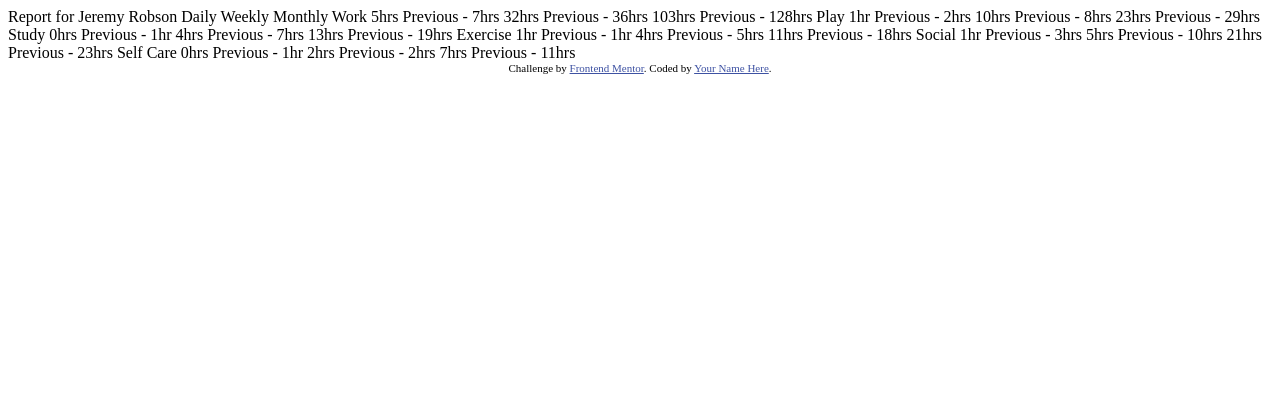
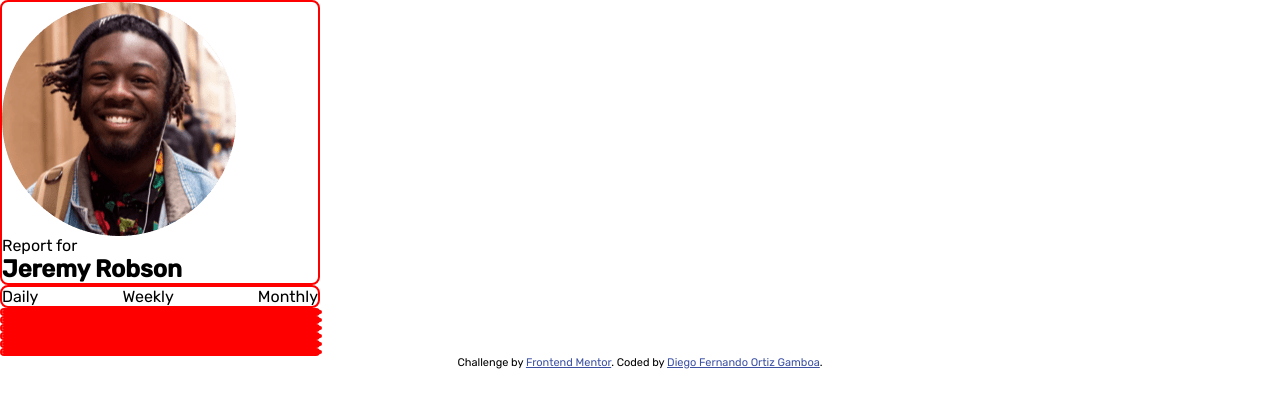
Before and after one commit to Diegofergamboa/time-tracking-dashboard-main, a website: page index.html in a window 1280 px wide. Drawn offline with Linux system fonts and the light colour scheme.

Commit message:
Styling the begin

```diff
--- a/index.html
+++ b/index.html
@@ -2,79 +2,55 @@
 <html lang="en">
 <head>
   <meta charset="UTF-8">
-  <meta name="viewport" content="width=device-width, initial-scale=1.0"> <!-- displays site properly based on user's device -->
-
-  <link rel="icon" type="image/png" sizes="32x32" href="./images/favicon-32x32.png">
-
+  <meta name="viewport" content="width=device-width, initial-scale=1.0">
+  <link rel="preconnect" href="https://fonts.googleapis.com">
+  <link rel="preconnect" href="https://fonts.gstatic.com" crossorigin>
+  <link href="https://fonts.googleapis.com/css2?family=Rubik:wght@300;400;500&display=swap" rel="stylesheet">
+  <link rel="stylesheet" href="/static/css/main.css">
   <title>Frontend Mentor | Time tracking dashboard</title>
-
-  <!-- Feel free to remove these styles or customise in your own stylesheet 👍 -->
   <style>
     .attribution { font-size: 11px; text-align: center; }
     .attribution a { color: hsl(228, 45%, 44%); }
   </style>
 </head>
 <body>
-
-  Report for
-  Jeremy Robson
-
-  Daily
-  Weekly
-  Monthly
-
-  Work
-  5hrs <!-- daily -->
-  Previous - 7hrs <!-- daily -->
-  32hrs <!-- weekly -->
-  Previous - 36hrs <!-- weekly -->
-  103hrs <!-- monthly -->
-  Previous - 128hrs <!-- monthly -->
-
-  Play
-  1hr <!-- daily -->
-  Previous - 2hrs <!-- daily -->
-  10hrs <!-- weekly -->
-  Previous - 8hrs <!-- weekly -->
-  23hrs <!-- monthly -->
-  Previous - 29hrs <!-- monthly -->
-
-  Study
-  0hrs <!-- daily -->
-  Previous - 1hr <!-- daily -->
-  4hrs <!-- weekly -->
-  Previous - 7hrs <!-- weekly -->
-  13hrs <!-- monthly -->
-  Previous - 19hrs <!-- monthly -->
-
-  Exercise
-  1hr <!-- daily -->
-  Previous - 1hr <!-- daily -->
-  4hrs <!-- weekly -->
-  Previous - 5hrs <!-- weekly -->
-  11hrs <!-- monthly -->
-  Previous - 18hrs <!-- monthly -->
-
-  Social
-  1hr <!-- daily -->
-  Previous - 3hrs <!-- daily -->
-  5hrs <!-- weekly -->
-  Previous - 10hrs <!-- weekly -->
-  21hrs <!-- monthly -->
-  Previous - 23hrs <!-- monthly -->
-
-  Self Care
-  0hrs <!-- daily -->
-  Previous - 1hr <!-- daily -->
-  2hrs <!-- weekly -->
-  Previous - 2hrs <!-- weekly -->
-  7hrs <!-- monthly -->
-  Previous - 11hrs <!-- monthly -->
-
-
-  <div class="attribution">
+  <section class="section-profile">
+    <div>
+      <img src="/images/image-jeremy.png" alt="Perfil del usuario">
+      <p>Report for</p>
+      <h2>Jeremy Robson</h2>
+    </div>
+    <div>
+      <ul>
+        <li>Daily</li>
+        <li>Weekly</li>
+        <li>Monthly</li>
+      </ul>
+    </div>
+  </section>
+  <section class="section-tasks">
+    <div class="container-task">
+      <div class="div-task"></div>
+    </div>
+    <div class="container-task">
+      <div class="div-task"></div>
+    </div>
+    <div class="container-task">
+      <div class="div-task"></div>
+    </div>
+    <div class="container-task">
+      <div class="div-task"></div>
+    </div>
+    <div class="container-task">
+      <div class="div-task"></div>
+    </div>
+    <div class="container-task">
+      <div class="div-task"></div>
+    </div>
+  </section>
+  <footer class="attribution">
     Challenge by <a href="https://www.frontendmentor.io?ref=challenge" target="_blank">Frontend Mentor</a>.
-    Coded by <a href="#">Your Name Here</a>.
-  </div>
+    Coded by <a href="https://github.com/Diegofergamboa" target="_blank">Diego Fernando Ortiz Gamboa</a>.
+  </footer>
 </body>
 </html>
--- /dev/null
+++ b/static/css/main.css
@@ -0,0 +1,31 @@
+/*Inicializaciones e import*/
+/* Design on mobile first methodology */
+@import '/static/css/var.css';
+* {
+    padding: 0;
+    margin: 0;
+    box-sizing: border-box;
+}
+
+body {
+    font-family: var(--rubik-font);
+}
+
+div {
+    border: 2px red solid;
+    min-width: 310px;
+    width: 320px;
+    max-width: 450px;
+    border-radius: 8px;
+    height: auto;
+    display: grid;
+    grid-template-rows: repeat(1fr, 7);
+}
+
+.section-profile ul {
+    display: flex;
+    text-align: center;
+    justify-content: space-between;
+    text-decoration: none;
+    list-style: none;
+}
--- a/static/css/var.css
+++ b/static/css/var.css
@@ -1,6 +1,5 @@
 
-/* Colors */
-
+/* Variables */
 
 :root {
     /* Primary */
@@ -17,15 +16,7 @@
     --blue-dark-neutral: hsl(235, 46%, 20%);
     --blue-desaturated-neutral: hsl(235, 45%, 61%);
     --blue-pale-neutral: hsl(236, 100%, 87%);
+
+    /*Font family*/
+    --rubik-font: 'Rubik', sans-serif;
 }
-
-## Typography
-
-### Body Copy
-
-- Font size: 18px (card titles e.g. Work, Play)
-
-### Font
-
-- Family: [Rubik](https://fonts.google.com/specimen/Rubik)
-- Weights: 300, 400, 500
```
